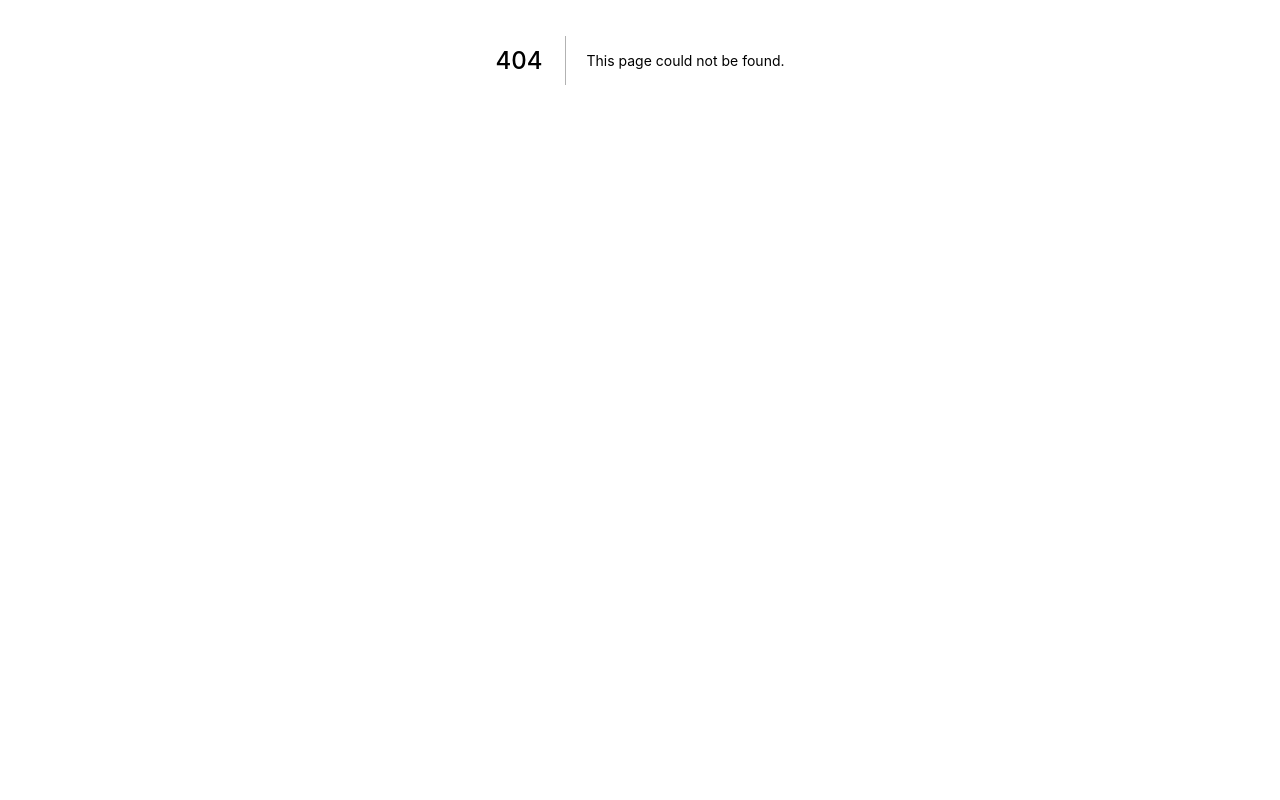
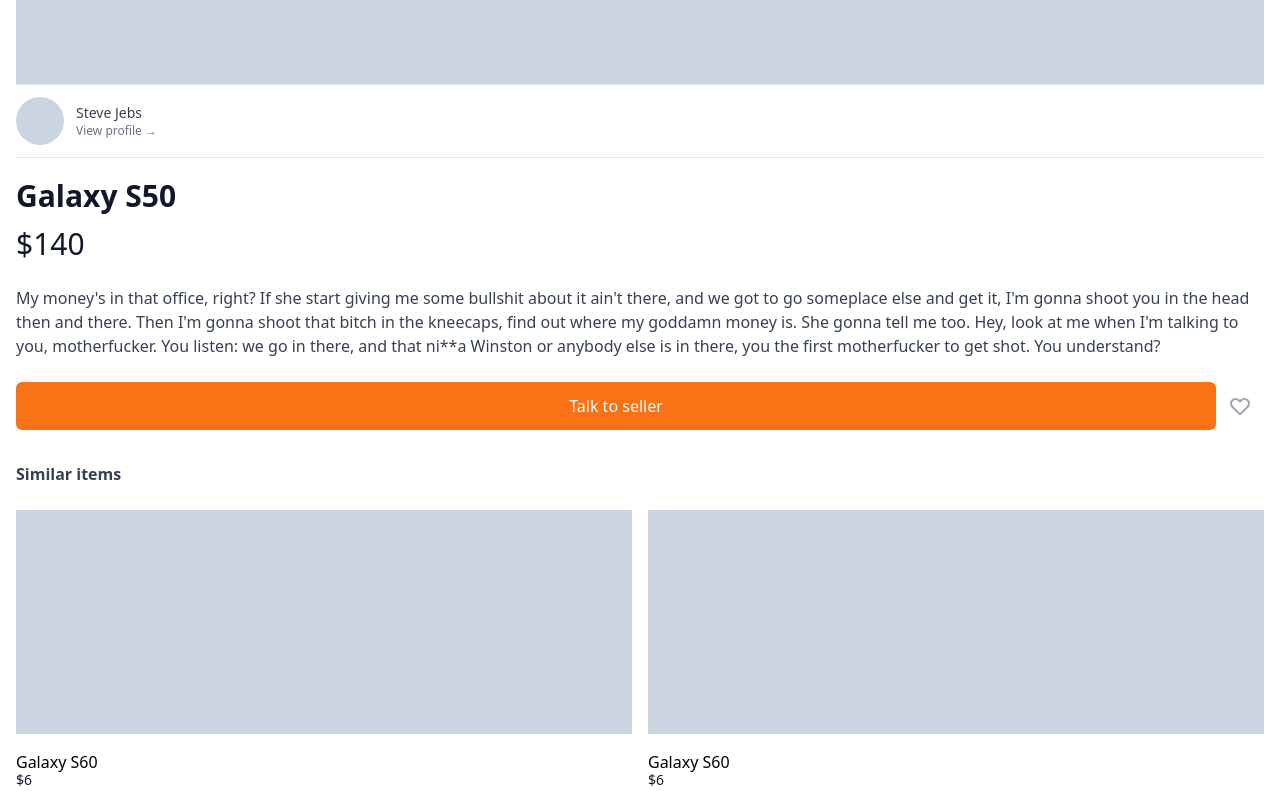
Before and after one commit to takeaways/air-project-1, a Next.js app: page /items/1 in a window 1280 px wide. Before the commit this address had no page. Shown: the part 340-1140 px from the top of the page. Before the commit the page ends 800 px from the top, so only its background shows below. Built offline with nearby package versions, Linux system fonts and the light colour scheme.

Commit message:
feat: detail 페이지 스타일

```diff
--- a/pages/pages/items/[id].tsx
+++ b/pages/items/[id].tsx
@@ -2,20 +2,22 @@
 
 const ItemDetail: NextPage = () => {
   return (
-    <div>
-      <div>
-        <div />
-        <div>
-          <div />
+    <div className="px-4 py-10">
+      <div className="mb-8">
+        <div className="h-96 bg-slate-300" />
+        <div className="flex items-center py-3 space-x-3 border-t border-b cursor-pointer">
+          <div className="w-12 h-12 rounded-full bg-slate-300 " />
           <div>
-            <p>Steve Jebs</p>
-            <p>View profile &rarr;</p>
+            <p className="text-sm font-medium text-gray-700">Steve Jebs</p>
+            <p className="text-xs font-medium text-gray-500">
+              View profile &rarr;
+            </p>
           </div>
         </div>
-        <div>
-          <h1>Galaxy S50</h1>
-          <p>$140</p>
-          <p>
+        <div className="mt-5">
+          <h1 className="text-3xl font-extrabold text-gray-900">Galaxy S50</h1>
+          <p className="block mt-3 text-3xl text-gray-900">$140</p>
+          <p className="my-6 text-base text-gray-700">
             My money&apos;s in that office, right? If she start giving me some
             bullshit about it ain&apos;t there, and we got to go someplace else
             and get it, I&apos;m gonna shoot you in the head then and there.
@@ -25,9 +27,11 @@
             and that ni**a Winston or anybody else is in there, you the first
             motherfucker to get shot. You understand?
           </p>
-          <div>
-            <button>Talk to seller</button>
-            <button>
+          <div className="flex items-center justify-between">
+            <button className="flex-1 py-3 font-medium text-white bg-orange-500 rounded-md focus:outline-none focus:ring-2 focus:ring-offset-2 hover:bg-orange-600 focus:ring-orange-500">
+              Talk to seller
+            </button>
+            <button className="flex items-center justify-center p-3 text-gray-400 rounded-md hover:text-gray-700">
               <svg
                 className="w-6 h-6 "
                 xmlns="http://www.w3.org/2000/svg"
@@ -48,13 +52,13 @@
         </div>
       </div>
       <div>
-        <h2>Similar items</h2>
-        <div>
+        <h2 className="text-2x, font-extrabold text-gray-700">Similar items</h2>
+        <div className="grid grid-cols-2 gap-4">
           {[1, 2, 3, 4, 5, 6].map((_, i) => (
             <div key={i}>
-              <div />
-              <h3>Galaxy S60</h3>
-              <p>$6</p>
+              <div className="w-full h-56 mt-6 mb-4 bg-slate-300" />
+              <h3 className="-mb-1 gray-700">Galaxy S60</h3>
+              <p className="text-sm font-medium text-gray-900">$6</p>
             </div>
           ))}
         </div>
```
